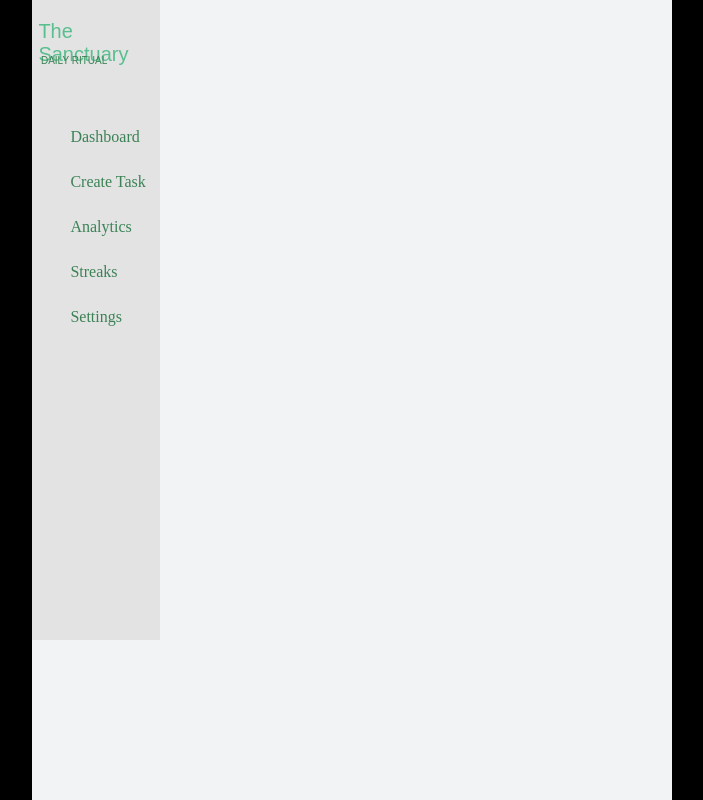
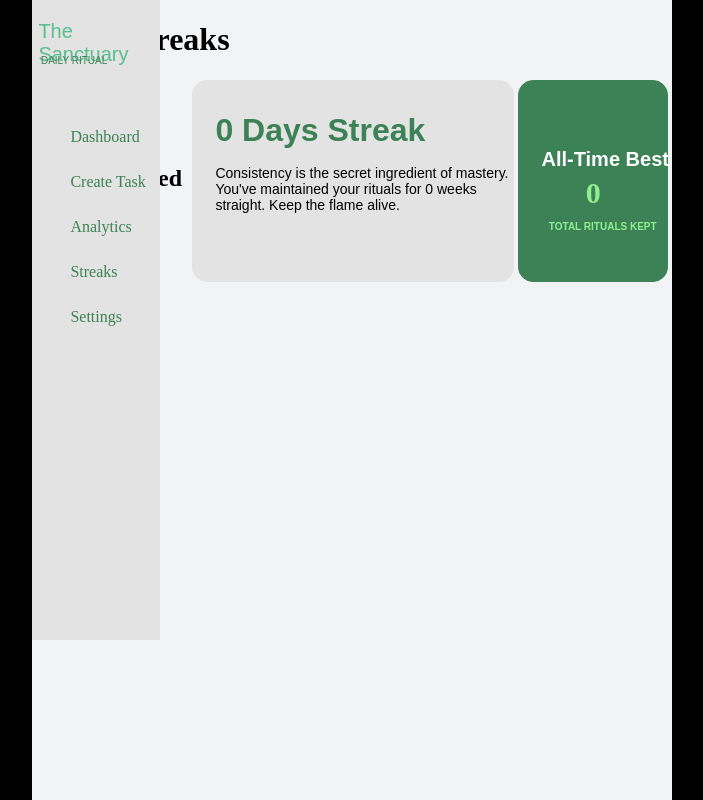
Before and after one commit to danya717/habit_tracker, a Django app: page /streaks in a window 1280 px wide. Shown: the whole page, without its empty margins (288-991 px from the left). Run offline with Django 5.2, Linux system fonts and the light colour scheme.

Commit message:
changed input for creating habits

```diff
--- /dev/null
+++ b/habit_tracker/forms.py
@@ -0,0 +1,4 @@
+from django import forms
+
+class CreateTaskForm(forms.Form):
+    create_task = forms.CharField(max_length=30)
--- a/habit_tracker/static/css/style.css
+++ b/habit_tracker/static/css/style.css
@@ -615,3 +615,81 @@ body {
     left: 15%;
     top: 30%;
 }
+
+.current_streak_field {
+    border: 1px solid #E2E3E2;
+    border-radius: 15px;
+    background-color: #E2E3E2;
+    width: 50%;
+    height: 25%;
+    position: absolute;
+    left: 25%;
+    top: 10%;
+}
+
+.current_streak_fields_title {
+    color: #3c8256;
+    font-family: sans-serif;
+    position: absolute;
+    left: 7%;
+    top: 5%;
+}
+
+.current_streak_fields_description {
+    font-family: sans-serif;
+    font-size: 14px;
+    position: absolute;
+    left: 7%;
+    top: 35%;
+}
+
+.best_streak_field {
+    border: 1px solid #3c8256;
+    border-radius: 15px;
+    background-color: #3c8256;
+    width: 23%;
+    height: 25%;
+    position: absolute;
+    left: 76%;
+    top: 10%;
+}
+
+.best_streak_fields_title {
+    font-family: sans-serif;
+    color: white;
+    width: 100%;
+    font-size: 20px;
+    position: absolute;
+    left: 15%;
+    top: 25%;
+}
+
+.num_of_total_rituals_kept {
+    color: lightgreen;
+    font-size: 30px;
+    position: absolute;
+    left: 45%;
+    top: 35%;
+}
+
+.text_of_total_rituals_kept {
+    font-family: sans-serif;
+    font-size: 10px;
+    width: 100%;
+    color: lightgreen;
+    position: absolute;
+    left: 20%;
+    top: 70%;
+}
+
+input, textarea {
+    border: 1px solid black;
+    border-radius: 10px;
+    font-family: sans-serif;
+    font-size: 20px;
+    width: 45%;
+    height: 7%;
+    position: absolute;
+    left: 27%;
+    top: 34%;
+}
--- a/habit_tracker/templates/base.html
+++ b/habit_tracker/templates/base.html
@@ -72,6 +72,20 @@
 
         {% block analytics_page_consistency_field %}
         {% endblock %}
+
+
+        {% block streak_page_current_streak_field %}
+        {% endblock %}
+
+        {% block best_streak_field %}
+        {% endblock %}
+
+        {% block activate_streaks_title %}
+        {% endblock %}
+
+        {% block activate_streaks %}
+        {% endblock %}
+
     </div>
 <!--    <script src="https://cdn.jsdelivr.net/npm/bootstrap@5.3.8/dist/js/bootstrap.bundle.min.js" integrity="sha384-FKyoEForCGlyvwx9Hj09JcYn3nv7wiPVlz7YYwJrWVcXK/BmnVDxM+D2scQbITxI" crossorigin="anonymous"></script>-->
 </body>
--- a/habit_tracker/templates/streaks.html
+++ b/habit_tracker/templates/streaks.html
@@ -7,3 +7,42 @@
 {% block page_title %}
     Stats
 {% endblock %}
+
+{% block streak_page_current_streak_field %}
+    <div class="current_streak_field">
+        <h1 class="current_streak_fields_title">0 Days Streak</h1>
+        <p class="current_streak_fields_description">Consistency is the secret ingredient of mastery. You've maintained your rituals for 0 weeks straight.
+            Keep the flame alive.
+        </p>
+    </div>
+{% endblock %}
+
+{% block best_streak_field %}
+    <div class="best_streak_field">
+        <h2 class="best_streak_fields_title">All-Time Best</h2>
+        <h2 class="num_of_total_rituals_kept">0</h2>
+        <b class="text_of_total_rituals_kept">TOTAL RITUALS KEPT</b>
+    </div>
+{% endblock %}
+
+{% block activate_streaks_title %}
+    <h1 class="activate_streaks_title">Active Streaks</h1>
+{% endblock %}
+
+{% block activate_streaks %}
+    <div class="activate_streaks">
+        <div class="activate_streak1">
+            <h2 class="activate_streak1_title">Workout</h2>
+            <p class="activate_streak1_description">20 Min</p>
+        </div>
+        <div class="activate_streak2">
+            <h2 class="activate_streak2_title">Stay Hydrated</h2>
+            <p class="activate_streak2_description">2 Litres of water</p>
+        </div>
+        <div class="activate_streak3">
+            <h2 class="activate_streak3_title">Reading</h2>
+            <p class="activate_streak3_description">Read 20 Pages</p>
+        </div>
+    </div>
+
+{% endblock %}
--- a/habit_tracker/views.py
+++ b/habit_tracker/views.py
@@ -1,10 +1,13 @@
 from django.shortcuts import render
+from habit_tracker.forms import CreateTaskForm
 
 def top_bar_paths(request):
+    form = CreateTaskForm()
+    create_task = request.GET.get('create_task')
     path = request.path
     path = path.replace('/', '')
     if path == '':
         path = 'habit_tracker'
     paths = ['Dashboard', 'Create Task', 'Analytics', 'Streaks', 'Settings']
-    context = {'paths' : paths}
+    context = {'paths' : paths, 'create_task' : create_task, 'form' : form}
     return render(request, f'{path}.html', context=context)
```
Also changed, not shown: habit_tracker/templates/create_task.html (+5 -2 lines).
